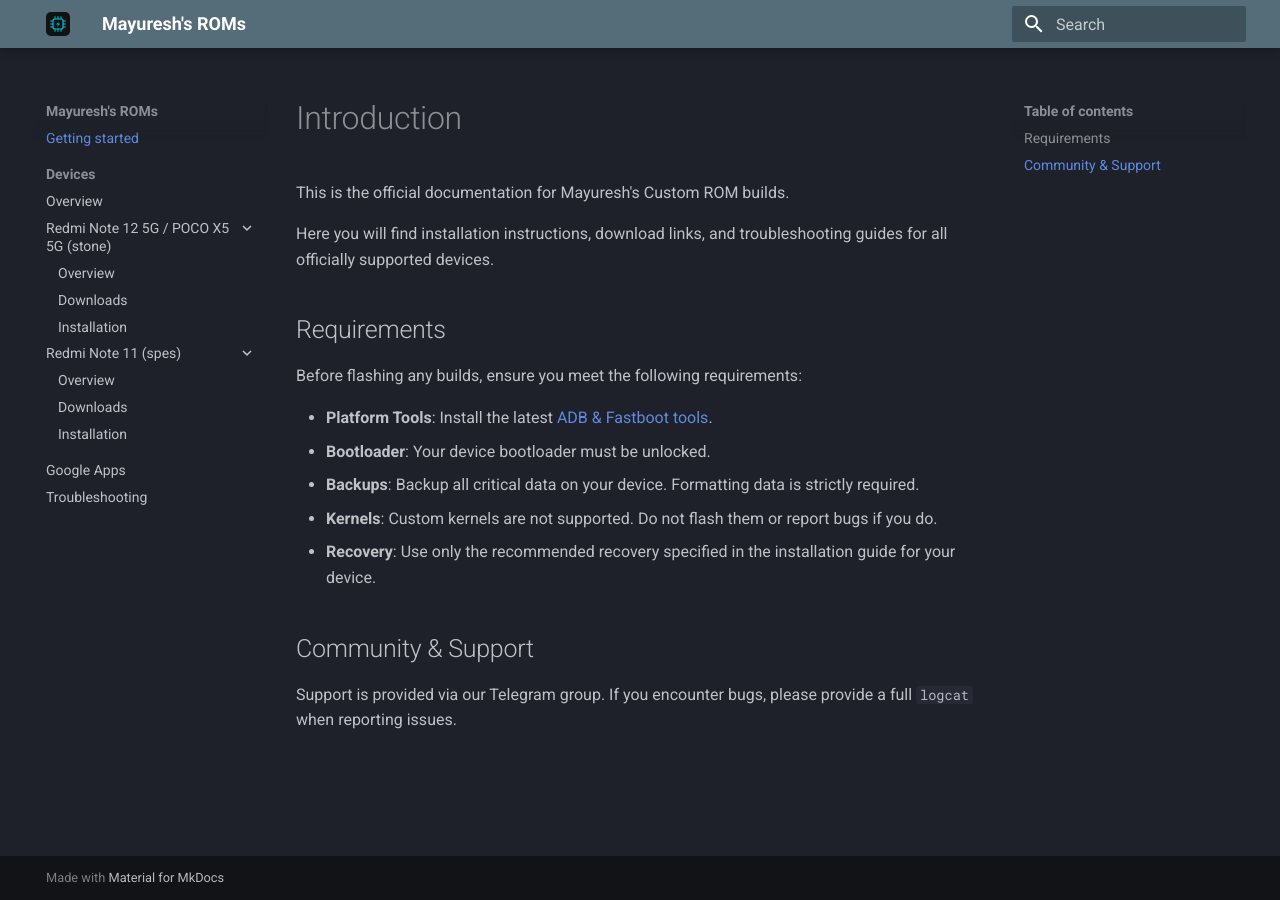
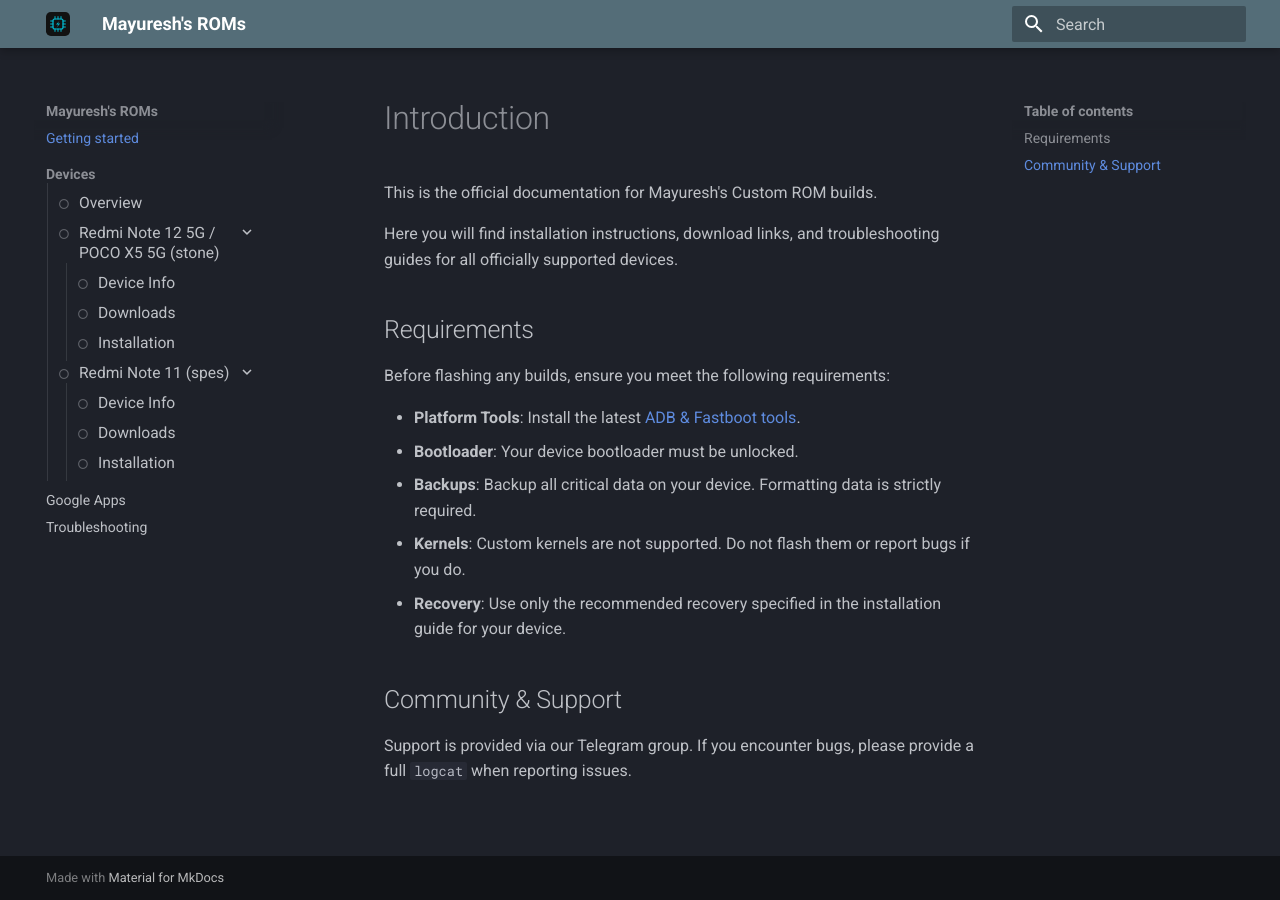
Before and after one commit to mayuresh2543/RomWiki, an MkDocs documentation site: the page built from docs/index.md, in a window 1280 px wide. Built offline with MkDocs 1.6.1 and Material for MkDocs 9.7.7, drawn with Linux system fonts in a browser that asks for light colours.

Commit message:
UI: Add sidebar tree circle indicators and fix line wrapping on device labels

```diff
--- a/docs/stylesheets/extra.css
+++ b/docs/stylesheets/extra.css
@@ -128,3 +128,59 @@
     border-radius: 0.2rem;
     color: var(--md-typeset-color);
 }
+
+/* ==========================================================================
+   Sidebar Navigation Tree & Circle Indicators
+   ========================================================================== */
+
+/* Expand sidebar width on desktop so long device names fit without wrapping */
+@media screen and (min-width: 60em) {
+    .md-sidebar--primary {
+        width: 16.5rem;
+    }
+}
+
+.md-nav--primary .md-nav__link {
+    white-space: normal;
+    word-break: keep-all;
+}
+
+/* Subtle tree guide line for nested sub-lists */
+.md-nav--primary .md-nav__item--nested .md-nav__list {
+    border-left: 1px solid var(--md-default-fg-color--lightest);
+    margin-left: 0.65rem;
+    padding-left: 0.25rem;
+}
+
+/* Sub-item links */
+.md-nav--primary .md-nav__item--nested .md-nav__list .md-nav__link {
+    position: relative;
+    padding-left: 1.3rem;
+    font-size: 0.78rem;
+}
+
+/* Inactive sub-item: Unfilled circle symbol (○) */
+.md-nav--primary .md-nav__item--nested .md-nav__list .md-nav__link::before {
+    content: '○';
+    position: absolute;
+    left: 0.25rem;
+    font-size: 0.65rem;
+    line-height: 1.9;
+    color: var(--md-default-fg-color--light);
+    opacity: 0.6;
+    transition: all 0.2s ease;
+}
+
+/* Active sub-item: Filled circle symbol (●) */
+.md-nav--primary .md-nav__item--nested .md-nav__list .md-nav__link--active::before {
+    content: '●';
+    color: var(--md-accent-fg-color);
+    opacity: 1;
+    font-size: 0.7rem;
+}
+
+/* Hover on sub-item */
+.md-nav--primary .md-nav__item--nested .md-nav__list .md-nav__link:hover::before {
+    color: var(--md-accent-fg-color);
+    opacity: 1;
+}
--- a/mkdocs.yml
+++ b/mkdocs.yml
@@ -21,11 +21,11 @@ nav:
   - Devices:
     - Overview: devices.md
     - Redmi Note 12 5G / POCO X5 5G (stone):
-      - Overview: stone.md
+      - Device Info: stone.md
       - Downloads: stone_downloads.md
       - Installation: stone/install.md
     - Redmi Note 11 (spes):
-      - Overview: spes.md
+      - Device Info: spes.md
       - Downloads: spes_downloads.md
       - Installation: spes/install.md
   - Google Apps: gapps.md
```
